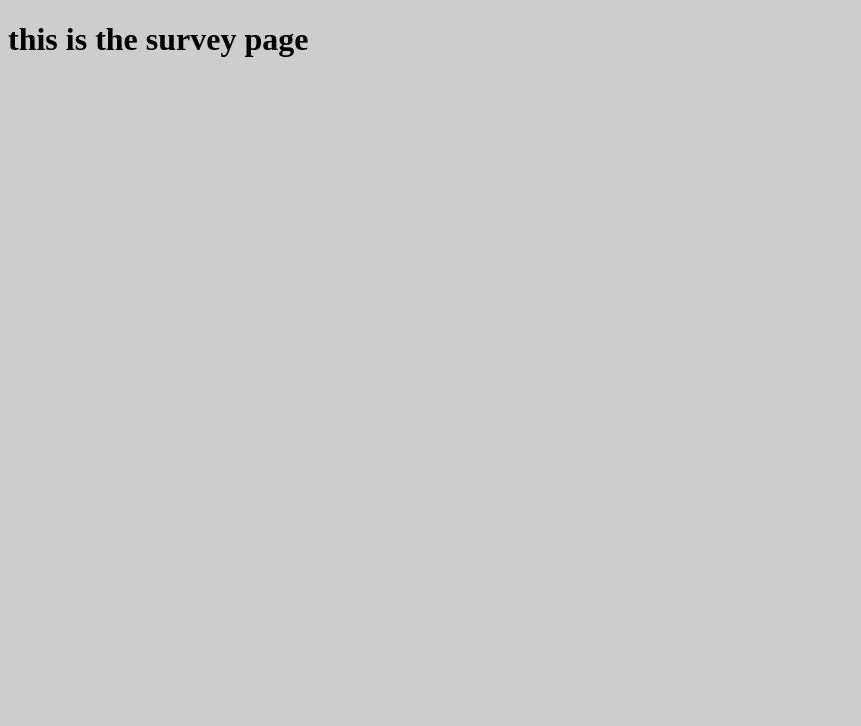
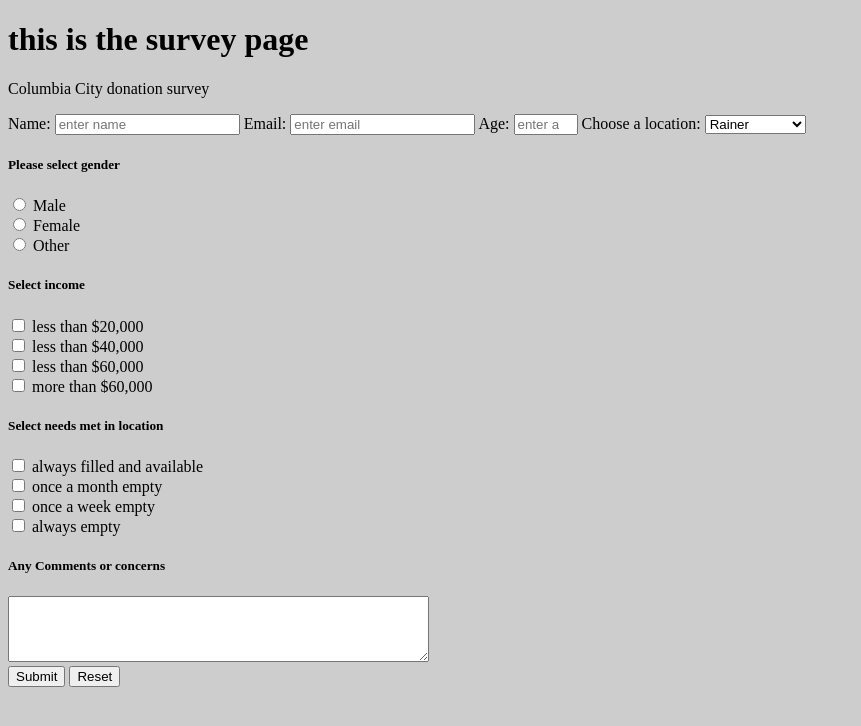
Before and after one commit to slukas111/survey, a plain HTML site: page index.html in a window 1280 px wide. Shown: the whole page, without its empty margins (0-861 px from the left). Drawn offline with Linux system fonts and the light colour scheme.

Commit message:
finished all necessary fields to challenge html tags for input,submit,text field/area

```diff
--- a/index.html
+++ b/index.html
@@ -8,6 +8,58 @@
     <title>Document</title>
 </head>
 <body>
-    <h1> this is the survey page</h1>
+
+    <h1 id="title"> this is the survey page</h1>
+    <p id="description">Columbia City donation survey</p>
+
+  <form id="survey-form">
+    <label id="name-label">Name:</label>
+    <input type="text" id="name" placeholder="enter name" required>
+    <label id="email-label">Email:</label>
+    <input type="email" id="email" placeholder="enter email" required>
+    <label id="number-label">Age:</label>
+    <input type="number" id="number" placeholder="enter age" min="0" max="100" required>
+      <label for="location">Choose a location:</label>
+  <select id="dropdown" name="location">
+    <option value="rainer">Rainer</option>
+    <option value="mlk">Martin Luther</option>
+    <option value="south park">South Park</option>
+    <option value="new holly">New Holly</option>
+  </select>
+    <h5>Please select gender</h5>
+    <input type="radio" id="male" name="gender" value="male">
+    <label for="male">Male</label><br>
+    <input type="radio" id="female" name="gender" value="female">
+    <label for="female">Female</label><br>
+    <input type="radio" id="other" name="gender" value="other">
+    <label for="other">Other</label>
+    <h5>Select income</h5>
+  <input type="checkbox" id="income1" name="income1" value="low-income">
+  <label for="income1"> less than $20,000 </label><br>
+  <input type="checkbox" id="income2" name="income2" value="moderate-income">
+  <label for="income2"> less than $40,000 </label><br>
+  <input type="checkbox" id="income3" name="income3" value="good-income">
+  <label for="income3"> less than $60,000 </label><br>
+  <input type="checkbox" id="income4" name="income4" value="target-income">
+  <label for="income4">more than $60,000  </label><br>
+
+   <h5>Select needs met in location</h5>
+  <input type="checkbox" id="needs1" name="needs1" value="complete">
+  <label for="needs1"> always filled and available</label><br>
+  <input type="checkbox" id="needs2" name="needs2" value="monthly">
+  <label for="needs2"> once a month empty </label><br>
+  <input type="checkbox" id="needs3" name="needs3" value="weekly">
+  <label for="needs3"> once a week empty </label><br>
+  <input type="checkbox" id="needs4" name="income4" value="inadequate">
+  <label for="needs4"> always empty  </label><br>
+
+  <h5>Any Comments or concerns</h5>
+  <textarea id="textarea" name="textarea" rows="4" cols="50">
+
+  </textarea><br>
+
+    <input type="submit" id="submit" value="Submit">
+    <input type="reset">
+  </form>
 </body>
 </html>
```
